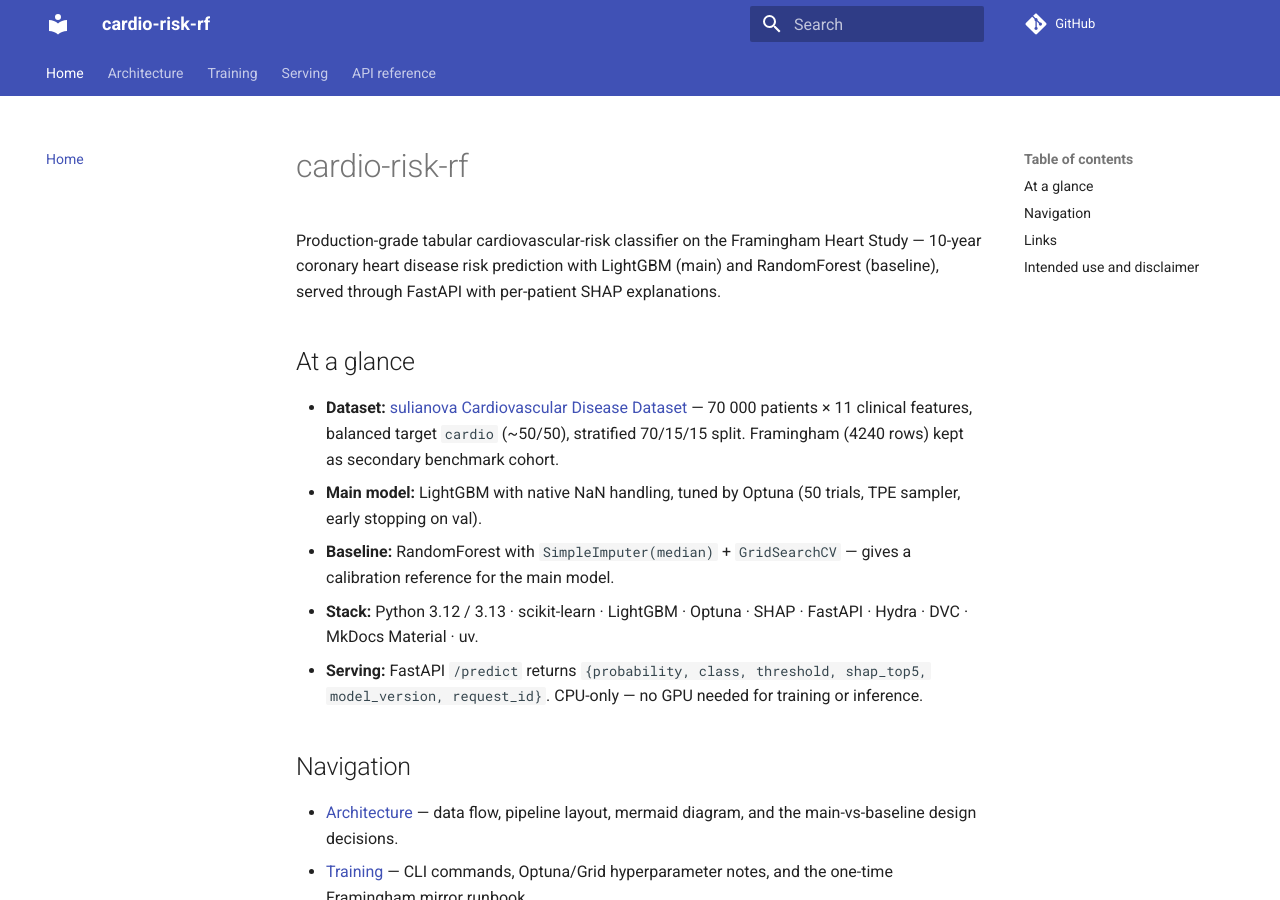
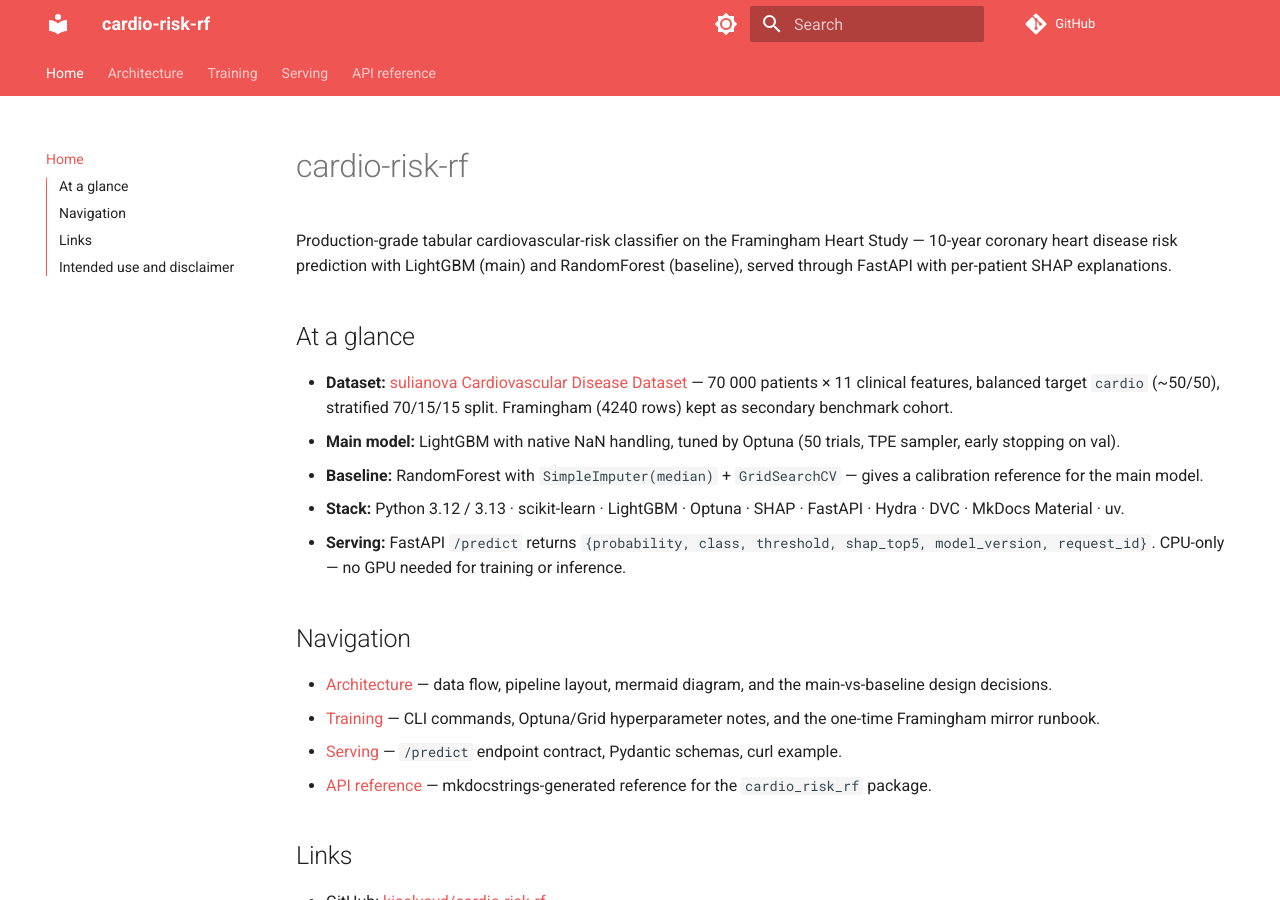
Before and after one commit to kiselyovd/coro-detect, an MkDocs documentation site: the page built from docs/index.md, in a window 1280 px wide and 900 px high. Built offline with MkDocs 1.6.1 and Material for MkDocs 9.7.7, drawn with Linux system fonts in a browser that asks for light colours; comment, search, counter and statistics services are not loaded.

Commit message:
style(docs): upgrade MkDocs theme to match portfolio standard (red/pink palette, dark toggle)

```diff
--- a/mkdocs.yml
+++ b/mkdocs.yml
@@ -4,14 +4,28 @@ repo_url: https://github.com/kiselyovd/cardio-risk-rf
 theme:
   name: material
   palette:
-    - scheme: default
-      primary: indigo
-    - scheme: slate
-      primary: indigo
+    - media: "(prefers-color-scheme: light)"
+      scheme: default
+      primary: red
+      accent: pink
+      toggle:
+        icon: material/brightness-7
+        name: Switch to dark mode
+    - media: "(prefers-color-scheme: dark)"
+      scheme: slate
+      primary: red
+      accent: pink
+      toggle:
+        icon: material/brightness-4
+        name: Switch to light mode
   features:
     - content.code.copy
     - navigation.indexes
     - navigation.tabs
+    - navigation.top
+    - toc.integrate
+    - search.highlight
+    - search.suggest
 plugins:
   - search
   - mkdocstrings:
```
